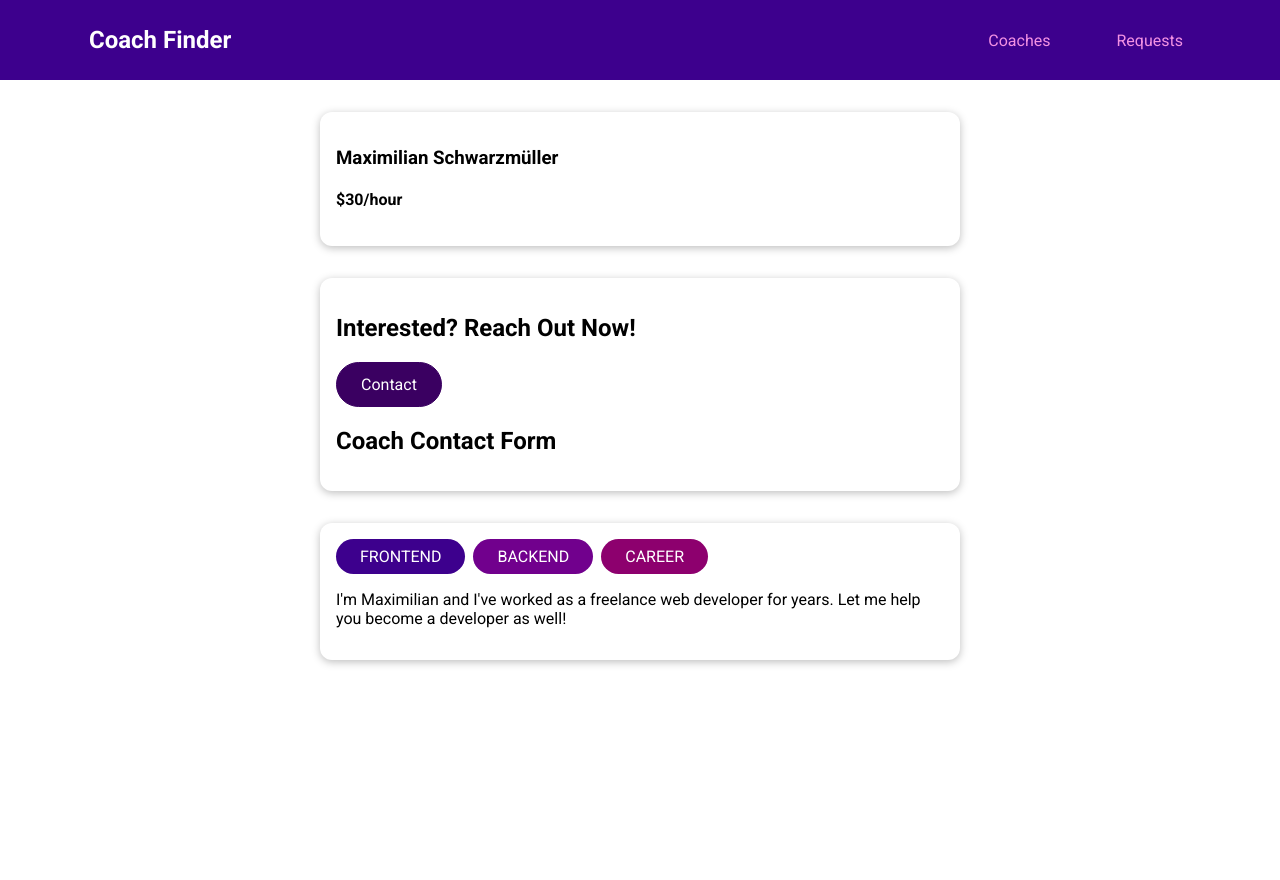
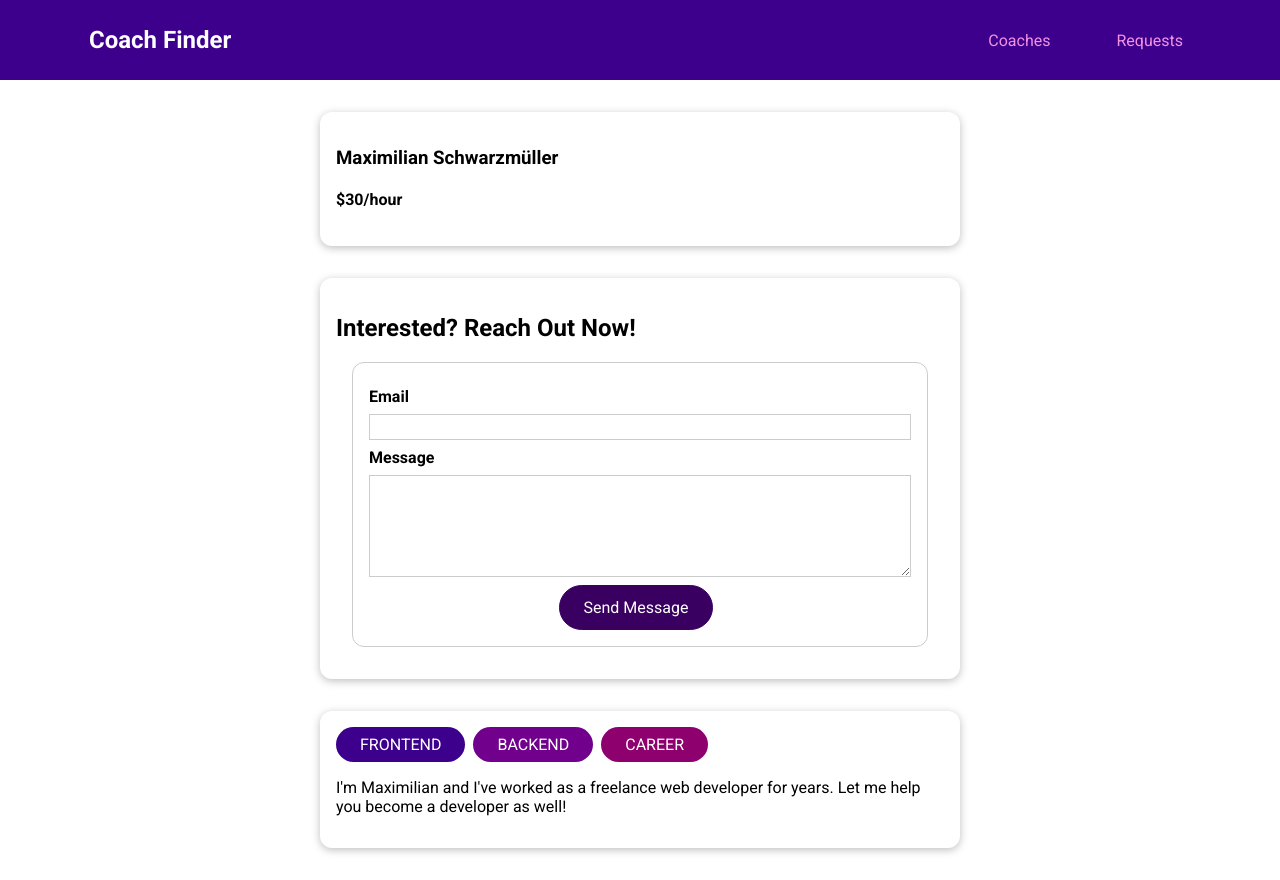
Before and after one commit to Agab-dev/coach-finder, a Vue app: page /coaches/c1/contact in a window 1280 px wide. Before the commit the page ends 800 px from the top, so only its background shows below. Built offline with nearby package versions, Linux system fonts and the light colour scheme.

Commit message:
feat(coach-contact-form): added the contact form for the coach
Co-authored-by: Agab <gameon.ahamd@gmail.com>

```diff
--- a/src/components/layout/TheHeader.vue
+++ b/src/components/layout/TheHeader.vue
@@ -2,10 +2,10 @@
   <header>
     <nav>
       <h1>
-        <router-link :to="{ name: 'coacheList' }">Coach Finder</router-link>
+        <router-link :to="{ name: 'coachList' }">Coach Finder</router-link>
       </h1>
       <ul>
-        <li><router-link :to="{ name: 'coacheList' }">Coaches</router-link></li>
+        <li><router-link :to="{ name: 'coachList' }">Coaches</router-link></li>
         <li>
           <router-link :to="{ name: 'requestList' }">Requests</router-link>
         </li>
--- a/src/pages/coaches/CoachDetails.vue
+++ b/src/pages/coaches/CoachDetails.vue
@@ -1,6 +1,7 @@
 <script setup>
 import { useCoachesStore } from "@/stores/coaches";
-import { computed, onBeforeMount } from "vue";
+import { computed, onBeforeMount, watch } from "vue";
+import { useRoute } from "vue-router";
 
 const { id } = defineProps({
   id: {
@@ -8,6 +9,9 @@ const { id } = defineProps({
     required: true,
   },
 });
+
+const route = useRoute();
+const contactFormIsOpen = computed(() => route.path.includes("/contact"));
 
 let selectedCoach = null;
 
@@ -35,7 +39,10 @@ const areas = computed(() => selectedCoach.areas);
     <base-card>
       <header>
         <h2>Interested? Reach Out Now!</h2>
-        <base-button isLink :to="{ name: 'coachContactForm', params: { id } }"
+        <base-button
+          v-if="!contactFormIsOpen"
+          isLink
+          :to="{ name: 'coachContactForm', params: { id } }"
           >Contact
         </base-button>
         <router-view></router-view>
--- a/src/pages/coaches/CoachRegistrationForm.vue
+++ b/src/pages/coaches/CoachRegistrationForm.vue
@@ -1,4 +1,4 @@
-<script setup lang="ts">
+<script setup>
 import CoachForm from "@/components/coaches/CoachForm.vue";
 </script>
 
--- a/src/pages/requests/CoachContactForm.vue
+++ b/src/pages/requests/CoachContactForm.vue
@@ -1,3 +1,97 @@
+<script setup>
+import router from "@/router";
+import { useRequestsStore } from "@/stores/requests";
+import { ref } from "vue";
+import { useRoute } from "vue-router";
+
+const email = ref("");
+const message = ref("");
+const formIsValid = ref(true);
+const route = useRoute();
+
+const { addRequest } = useRequestsStore();
+
+function submitForm() {
+  formIsValid.value = true;
+
+  if (
+    email.value.length === 0 ||
+    message.value.length === 0 ||
+    !email.value.includes("@")
+  ) {
+    formIsValid.value = false;
+    return;
+  }
+
+  addRequest({
+    userEmail: email.value,
+    message: message.value,
+    coachId: route.params.id,
+  });
+
+  router.replace({ name: "coachList" });
+}
+</script>
+
 <template>
-  <h1>Coach Contact Form</h1>
+  <form @submit.prevent="submitForm">
+    <div class="form-control">
+      <label for="email">Email</label>
+      <input type="email" id="email" v-model.trim="email" />
+    </div>
+    <div class="form-control">
+      <label for="message">Message</label>
+      <textarea id="message" rows="5" v-model.trim="message"></textarea>
+    </div>
+    <p class="errors" v-if="!formIsValid">
+      Please enter a valid email and non-empty message.
+    </p>
+    <div class="actions">
+      <base-button>Send Message</base-button>
+    </div>
+  </form>
 </template>
+
+<style scoped>
+form {
+  margin: 1rem;
+  border: 1px solid #ccc;
+  border-radius: 12px;
+  padding: 1rem;
+}
+
+.form-control {
+  margin: 0.5rem 0;
+}
+
+label {
+  font-weight: bold;
+  margin-bottom: 0.5rem;
+  display: block;
+}
+
+input,
+textarea {
+  display: block;
+  width: 100%;
+  font: inherit;
+  border: 1px solid #ccc;
+  padding: 0.15rem;
+}
+
+input:focus,
+textarea:focus {
+  border-color: #3d008d;
+  background-color: #faf6ff;
+  outline: none;
+}
+
+.errors {
+  font-weight: bold;
+  color: red;
+}
+
+.actions {
+  text-align: center;
+}
+</style>
--- a/src/router/index.js
+++ b/src/router/index.js
@@ -12,11 +12,11 @@ const router = createRouter({
   routes: [
     {
       path: "/",
-      redirect: "/coacheList",
+      redirect: "/coachList",
     },
     {
       path: "/coaches",
-      name: "coacheList",
+      name: "coachList",
       component: CoachList,
     },
     {
--- a/src/stores/coaches.js
+++ b/src/stores/coaches.js
@@ -42,7 +42,7 @@ export const useCoachesStore = defineStore("coaches", () => {
 
     coaches.value.unshift(coachData);
 
-    router.replace({ name: "coacheList" });
+    router.replace({ name: "coachList" });
   }
 
   const isCoach = computed(() => {
--- /dev/null
+++ b/src/stores/requests.js
@@ -0,0 +1,18 @@
+import { ref } from "vue";
+
+import { defineStore } from "pinia";
+
+export const useRequestsStore = defineStore("requests", () => {
+  const requests = ref([]);
+
+  function addRequest(data) {
+    requests.value.unshift({
+      id: crypto.randomUUID(),
+      userEmail: data.userEmail,
+      message: data.message,
+      coachId: data.coachId,
+    });
+  }
+
+  return { requests, addRequest };
+});
```
